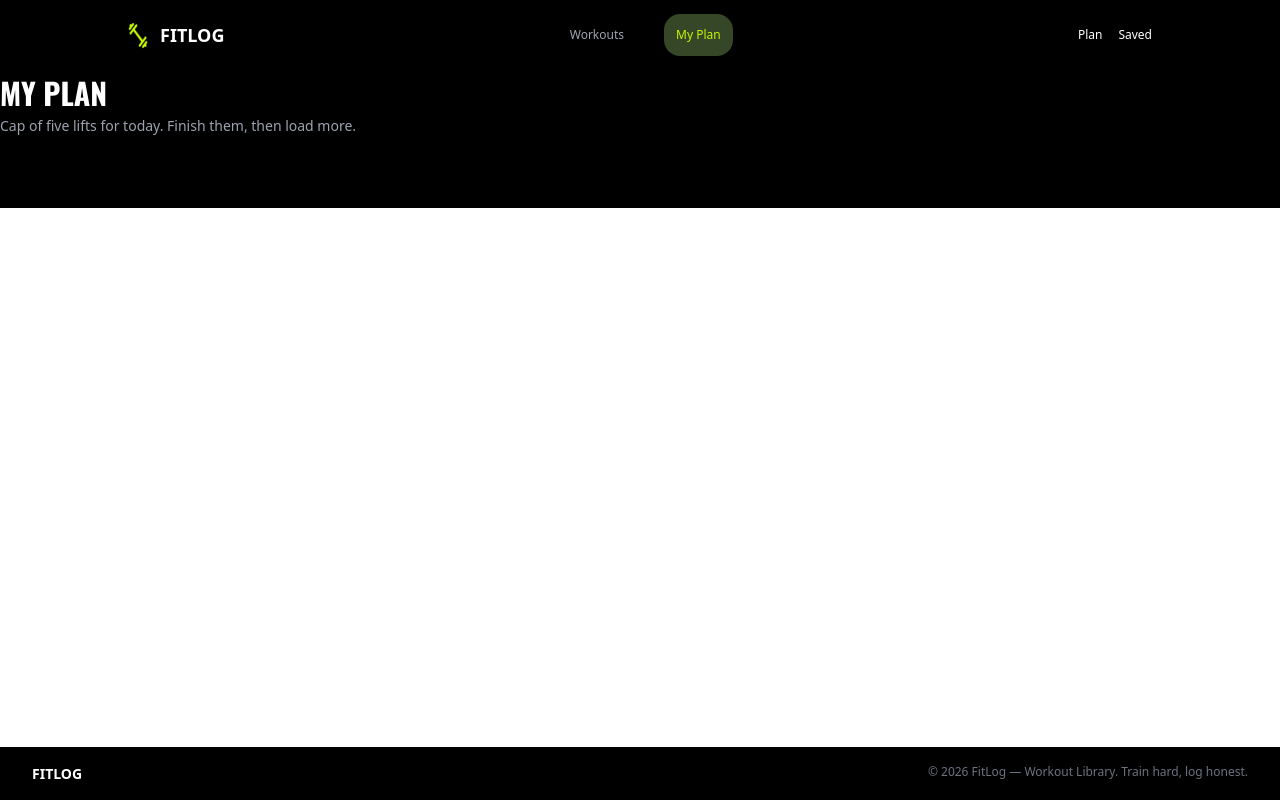
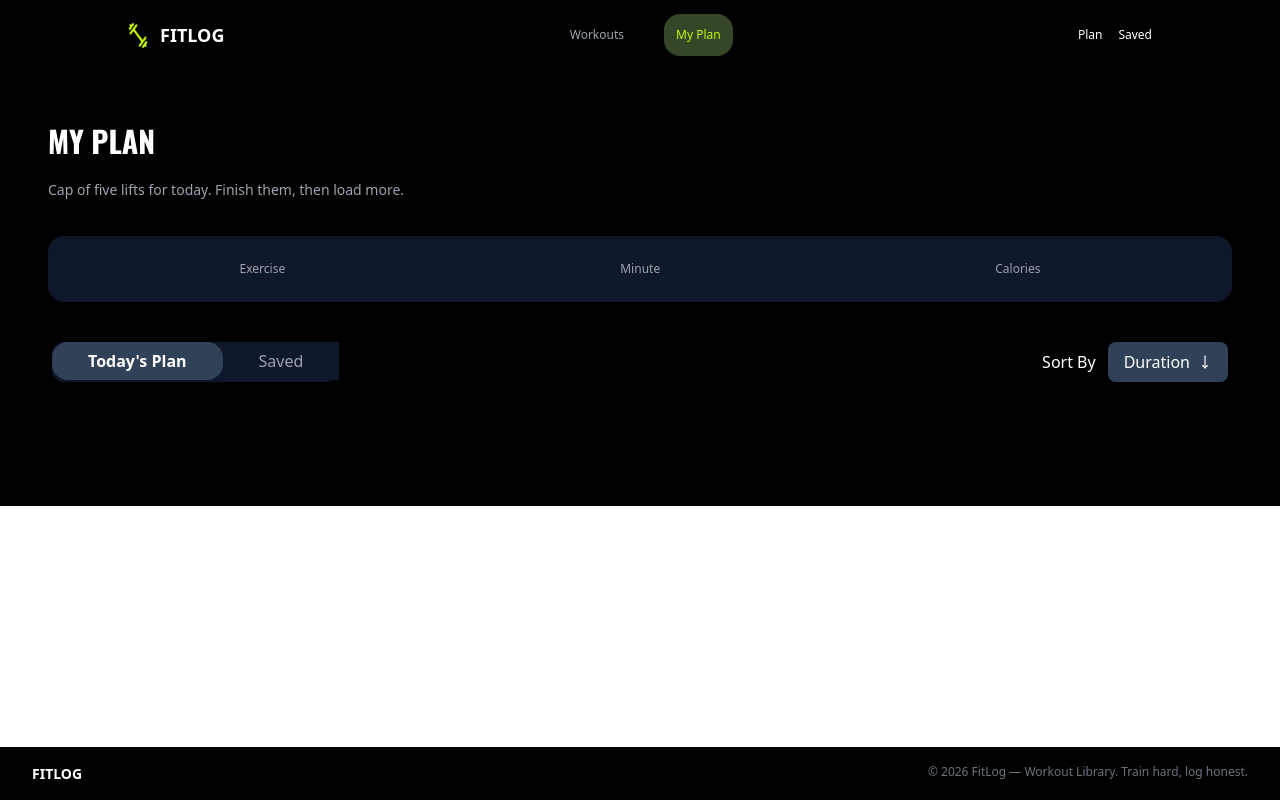
Before and after one commit to MOHAMMEDHASANMOZUMDER/Assignment-6-PH-, a Next.js app: page /my-plan in a window 1280 px wide. Built offline with nearby package versions, Linux system fonts and the light colour scheme.

Commit message:
My plan page created

```diff
--- a/src/Context/WorkoutContext.tsx
+++ b/src/Context/WorkoutContext.tsx
@@ -6,7 +6,7 @@ export const Gymcontext=createContext({})
 
 
 const WorkoutContext = ({children}:{children:ReactNode}) => {
-    const [Plan, SetPlan]=useState<WorkoutType>([]);
+    const [Plan, SetPlan]=useState<WorkoutType[]>([]);
     const [Saved, SetSaved] = useState<WorkoutType[]>(() => {
     if (typeof window !== "undefined") {
         const data = localStorage.getItem("savedWorkouts");
@@ -18,13 +18,23 @@ const WorkoutContext = ({children}:{children:ReactNode}) => {
  useEffect(() => {
         localStorage.setItem("savedWorkouts", JSON.stringify(Saved));
     }, [Saved]);
+const addWorkout = (workout: WorkoutType, type: string) => {
+    if (type === "plan") {
+      SetPlan([...Plan, workout]);
+    }
 
-    const SharedData={
-        Plan,
-        SetPlan,
-        Saved,
-        SetSaved
+    if (type === "saved") {
+      SetSaved([...Saved, workout]);
     }
+  };
+
+  const SharedData = {
+    Plan,
+    SetPlan,
+    Saved,
+    SetSaved,
+    addWorkout,
+  };
 
 
     return (
--- a/src/app/my-plan/SavedGym.tsx
+++ b/src/app/my-plan/SavedGym.tsx
@@ -1,14 +1,43 @@
 "use client"
 import { Gymcontext } from '@/Context/WorkoutContext';
 import React, { useContext } from 'react';
+import Image from 'next/image';
+import { Circle,Flame,Star } from 'lucide-react';
+import { WorkoutType } from '@/types/Types';
 
-const SavedGym = () => {
-    const {Saved}=useContext(Gymcontext)
-    console.log(Saved)
+const SavedGym = ({workout}:{workout:WorkoutType}) => {
     return (
-        <div>
 
+            <div className="w-full bg-[#181c25] border border-[#232a38] rounded-xl p-4 md:px-5 flex flex-col md:flex-row items-start md:items-center justify-between gap-4 shadow-lg transition-all hover:border-[#2e3545]">
+  <div className="flex items-center gap-4 flex-1 min-w-0">
+    <div className="relative w-[110px] h-[60px] flex-shrink-0 rounded-lg overflow-hidden bg-[#2a3140]">
+      <Image src={workout.image} alt={workout.name} fill className="object-cover" sizes="110px" />
+    </div>
+    <div className="flex flex-col gap-1 min-w-0">
+      <h3 className="text-white font-extrabold text-base md:text-lg tracking-wide uppercase truncate">{workout.name}</h3>
+      <p className="text-[#788296] text-xs md:text-sm font-medium">{workout.name}</p>
+      <div className="flex items-center gap-3 md:gap-4 mt-0.5 text-xs md:text-sm text-white font-semibold">
+        <div className="flex items-center gap-1.5">
+          <Circle className="w-3.5 h-3.5 text-[#ccff00] stroke-[2.5]" />
+          <span>{workout.duration}</span>
         </div>
+        <div className="flex items-center gap-1.5">
+          <Flame className="w-3.5 h-3.5 text-[#ccff00] fill-[#ccff00]" />
+          <span>{workout.caloriesBurned}</span>
+        </div>
+        <div className="flex items-center gap-1.5">
+          <Star className="w-3.5 h-3.5 text-[#ccff00] fill-[#ccff00]" />
+          <span>{workout.rating.toFixed(1)}</span>
+        </div>
+      </div>
+    </div>
+  </div>
+  <div className="flex items-center gap-2.5 w-full md:w-auto justify-end flex-shrink-0">
+    <button className="px-4 py-2 rounded-full text-xs md:text-sm font-bold text-white border border-[#2e3545] hover:bg-white/5 hover:border-gray-500 transition-colors">View Details</button>
+    <button className="px-4 py-2 rounded-full text-xs md:text-sm font-bold text-black bg-[#ccff00] hover:bg-[#b3e600] active:scale-95 transition-all shadow-md">Mark as Done</button>
+  </div>
+<div/>
+</div>
     );
 };
 
--- a/src/app/my-plan/page.tsx
+++ b/src/app/my-plan/page.tsx
@@ -1,30 +1,90 @@
-import React from 'react';
+"use client"
+import React, { useState,useContext } from 'react';
 import { Oswald } from 'next/font/google';
 import SavedGym from './SavedGym';
+import { MoveDown } from 'lucide-react';
+import { Gymcontext } from '@/Context/WorkoutContext';
+import WorkoutCard from '@/components/Homepage/WorkoutCard';
+import { WorkoutType } from '@/types/Types';
 const oswald = Oswald({
   subsets: ["latin"]
 });
+
 const Myplanpage = () => {
+    const [Active,setActive]=useState("planned");
+    const handleSaved = () => {
+  setActive("saved");
+};
+
+const handlePlanned = () => {
+  setActive("planned");
+};
+const [open, setOpen] = useState(false);
+const [selected, setSelected] = useState("Duration");
+const handleSelect = (option: string) => {
+  setSelected(option);
+  setOpen(false);
+};
+const {Saved,Plan}=useContext(Gymcontext)
+const data=Active==="saved"?Saved:Plan
     return (
-        <div className='bg-black'>
-            <div>
+        <div className='bg-black p-[48px] flex flex-col gap-9'>
+            <div className='flex flex-col gap-4'>
             <p className={`${oswald.className} text-white text-[30px] font-[700]`}>MY PLAN</p>
             <p className='text-[14px] font-[400] text-text-gry'>Cap of five lifts for today. Finish them, then load more.</p>
             </div>
-            <div>
-                <div>
-                    <p>Exercise</p>
+            <div className='flex justify-around text-white bg-slate-900 p-[24px] rounded-2xl'>
+                <div >
+                    <p className='text-[12px] font-[400] text-text-gry'>Exercise</p>
                 </div>
                 <div>
-                    <p>Minute</p>
+                    <p className='text-[12px] font-[400] text-text-gry'>Minute</p>
                 </div>
                 <div>
-                    <p>Calories</p>
+                    <p className='text-[12px] font-[400] text-text-gry'>Calories</p>
                 </div>
             </div>
-            <div>
-                <SavedGym></SavedGym>
+            <div className='p-[4px] text-text-gry flex justify-between'>
+                <div className='bg-slate-900 rounded-xl'>
+                    <button className={`${Active==='planned'?"bg-slate-700 rounded-2xl font-semibold text-white":"bg-slate-900"} px-[36px] py-[7px]`}  onClick={() => setActive("planned")}>Today&apos;s Plan</button>
+                    <button className={`${Active==='saved'?"bg-slate-700 rounded-2xl font-semibold text-white":"bg-slate-900"} px-[36px] py-[7px]`} onClick={() => setActive("saved")} >Saved</button>
+
+                </div>
+                <div className='text-white flex gap-3 flex items-center'>
+                    <p>Sort By</p>
+                    <div className="relative">
+  <div
+    className="rounded-lg bg-slate-700 px-4 py-2 text-white flex gap-2 items-center cursor-pointer" onClick={() => setOpen(!open)}>
+    <button>{selected}</button>
+    <MoveDown className="h-3.5 w-3.5 text-white" />
+  </div>
+
+  {open && (
+    <div className="absolute mt-2 w-full rounded-lg bg-slate-800 shadow-lg z-10">
+        <button onClick={() => handleSelect("Duration")} className="block w-full px-4 py-2 text-left text-text-gry hover:bg-black">
+        Duration
+      </button>
+      <button onClick={() => handleSelect("Calories")} className="block w-full px-4 py-2 text-left text-text-gry hover:bg-black">
+        Calories
+      </button>
+
+      <button onClick={() => handleSelect("Rating")} className="block w-full px-4 py-2 text-left text-text-gry hover:bg-black">
+        Rating
+      </button>
+    </div>
+  )}
+</div>
+
+                </div>
             </div>
+            <div className="flex flex-col gap-6">
+        {data.map((workout:WorkoutType) => (
+          <SavedGym
+            key={workout.id}
+            workout={workout}
+          />
+        ))}
+      </div>
             <div></div>
         </div>
     );
--- a/src/components/DetailsButton/PlanButton.tsx
+++ b/src/components/DetailsButton/PlanButton.tsx
@@ -5,12 +5,10 @@ import { Square, BookBookmark } from 'lucide-react';
 import { Gymcontext } from '@/Context/WorkoutContext';
 import { toast } from 'react-toastify';
 const PlanButton = ({workout}:{workout:WorkerType}) => {
-    const PlanProvider=useContext(Gymcontext)
-        const {Saved, SetSaved}=PlanProvider;
-        console.log(PlanProvider)
+    const {addWorkout}=useContext(Gymcontext)
         const handlePlan = () => {
             console.log("Clicked!!!!")
-            SetSaved([...Saved, workout])
+            addWorkout(workout, "plan")
             toast.info("Planned successfully!")
         }
     return (
--- a/src/components/DetailsButton/SaveButton.tsx
+++ b/src/components/DetailsButton/SaveButton.tsx
@@ -8,12 +8,9 @@ import { toast } from 'react-toastify';
 
 
 const SaveButton = ({workout}:{workout:WorkoutType}) => {
-    const GymProvider=useContext(Gymcontext)
-    const {Saved, SetSaved}=GymProvider;
-    console.log(GymProvider)
+    const {addWorkout}=useContext(Gymcontext)
     const handlePlan = () => {
-        console.log("Clicked!!!!")
-        SetSaved([...Saved, workout])
+     addWorkout(workout, "saved")
         toast.success("Plan saved successfully!")
     }
     return (
```
